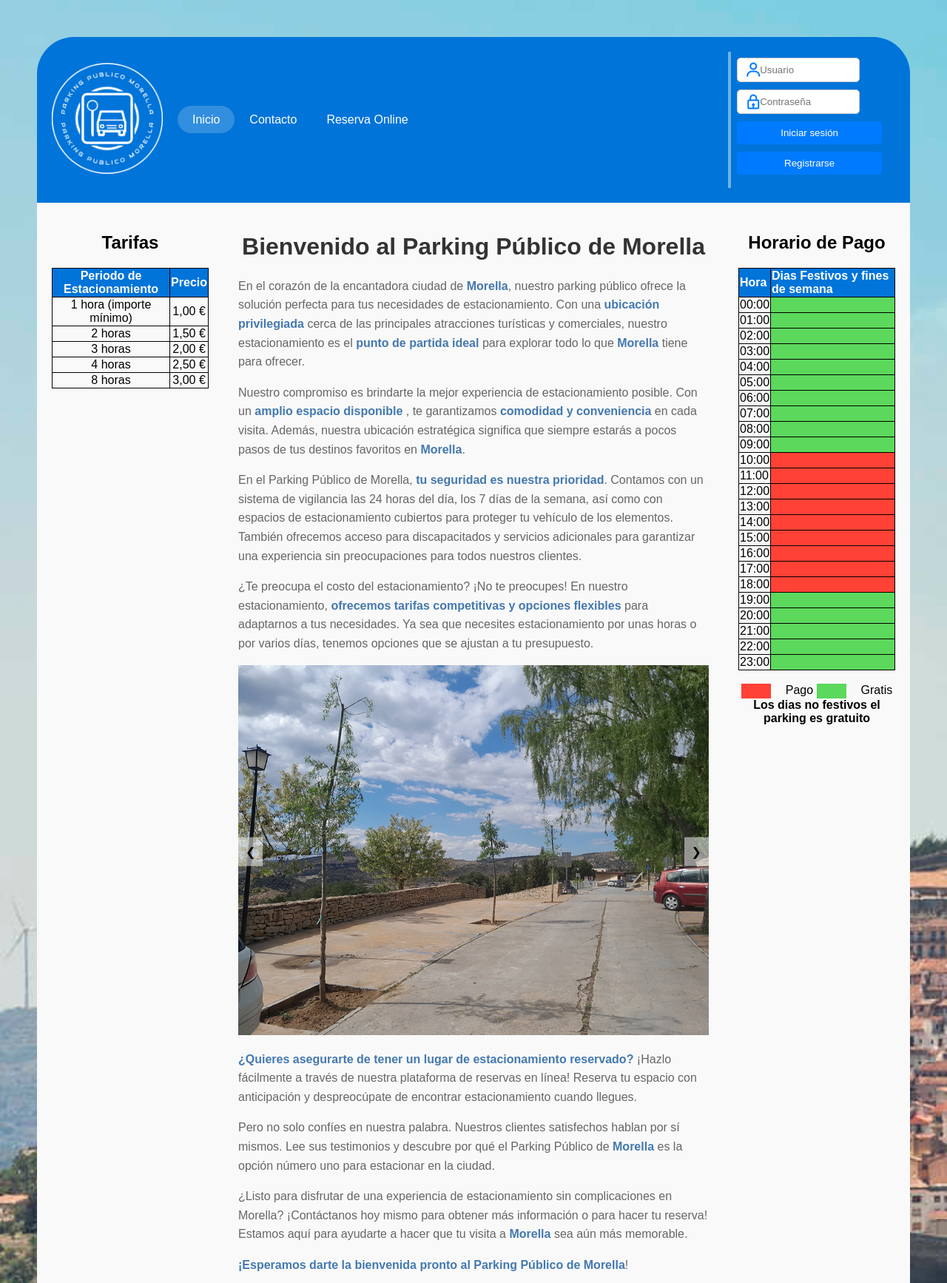
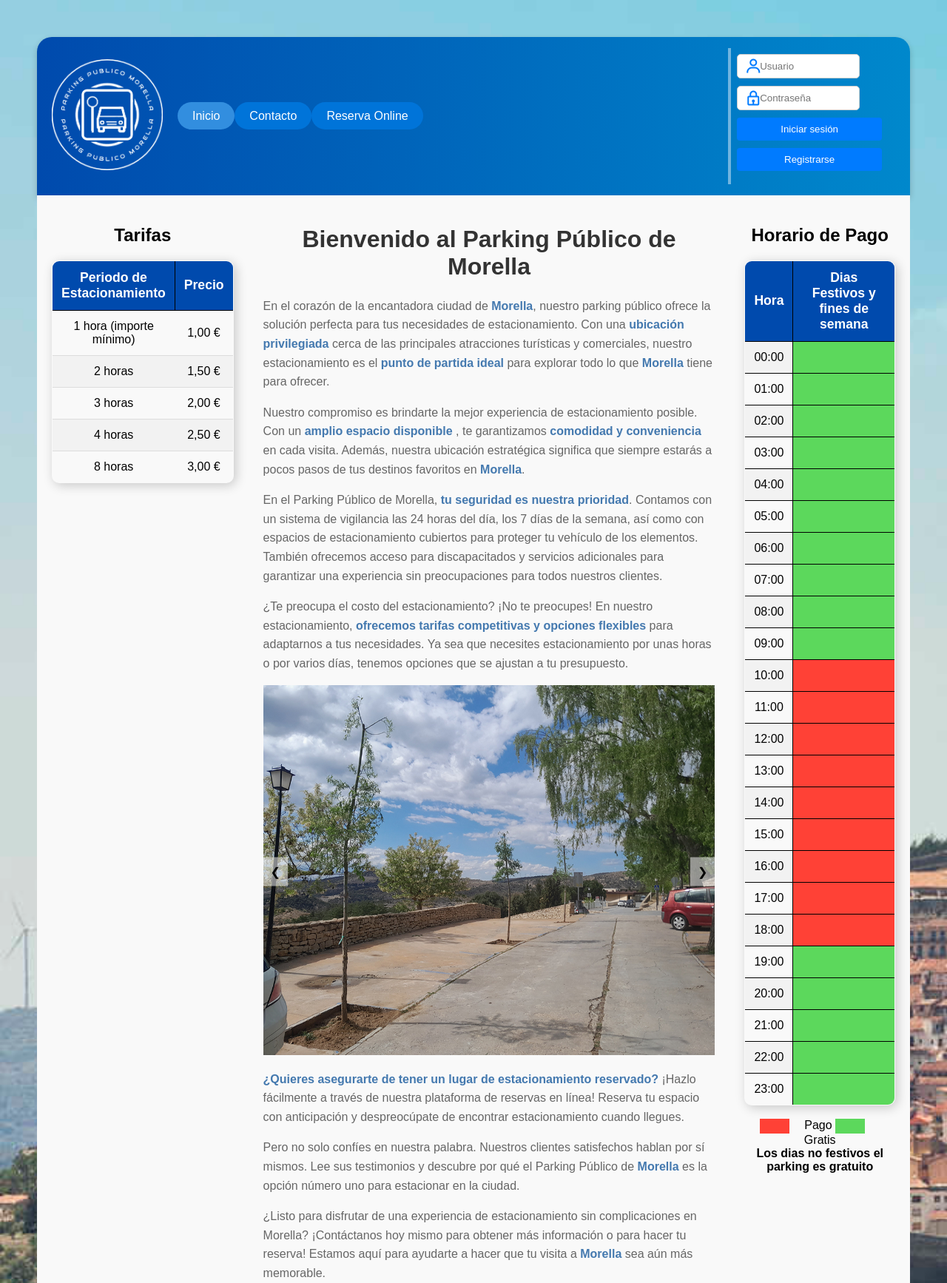
Before and after one commit to IvanYeste/proyectoFinalDAW, a PHP site: page / in a window 1280 px wide. Shown: the top 1734 px of the page at 74% size. Run offline with PHP 8.4, Linux system fonts and the light colour scheme; some libraries are stand-ins or nearby versions.

Commit message:
Cambios en index.css

```diff
--- a/css/index.css
+++ b/css/index.css
@@ -23,14 +23,13 @@
   width: 100%;
 }
 header {
-  background-color: #0074D9;
-  color: white;
-  padding: 20px;
+  background: linear-gradient(90deg, #004AAD, #0088CC);
+  padding: 15px 20px;
   display: flex;
   align-items: center;
-  border-top-left-radius: 50px;
-  border-top-right-radius: 50px;
-
+  justify-content: space-between;
+  border-radius: 20px 20px 0px 0px;
+  box-shadow: 0px 4px 8px rgba(0, 0, 0, 0.2);
 }
 .sesion-iniciada {
   text-align: center;
@@ -272,18 +271,30 @@
   color: #666;
   line-height: 1.6;
 }
-  table {
-    width: 100%;
-    border-collapse: collapse;
+table {
+  border-collapse: collapse;
+  width: 100%;
+  border-radius: 10px;
+  overflow: hidden;
+  box-shadow: 3px 3px 15px rgba(0, 0, 0, 0.2);
 }
-th, td {
-    padding: 1px;
-    border: solid 1px black;
-    text-align: left;
+
+th {
+  background: #004AAD;
+  color: white;
+  padding: 12px;
+  text-align: center;
+  font-size: 1.1em;
 }
-th {
-    background-color: #0074D9;
-    color: white;
+
+td {
+  padding: 12px;
+  text-align: center;
+  border-bottom: 1px solid #ddd;
+}
+
+tr:nth-child(even) {
+  background: #f2f2f2;
 }
 .carousel-container {
   margin: 0 auto;
```
